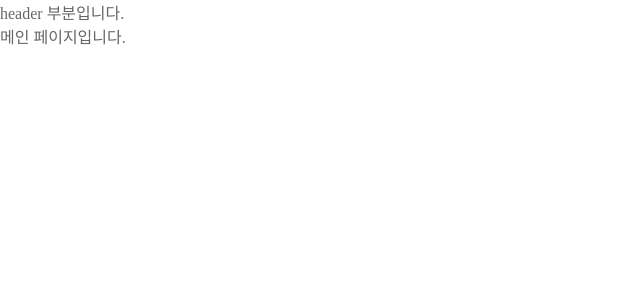
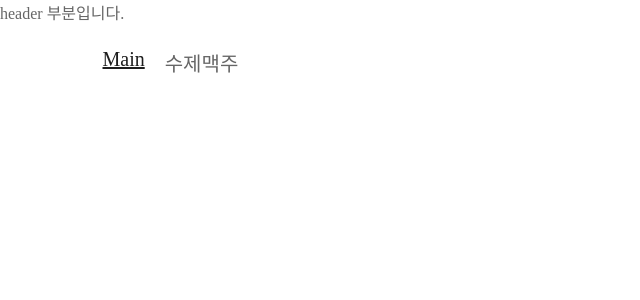
Before and after one commit to FS-2023-FestivalHolic/FH-Front, a React (Create React App) app: page / in a window 1280 px wide. Shown: the top 300 px of the page, without its empty margins (0-640 px from the left). Built offline with nearby package versions, Linux system fonts and the light colour scheme.

Commit message:
feat: navigation 구현 (#2) - 메인, 리스트, 상세에 쓰이는 navigation 구현 - Main 페이지에 추가

```diff
--- a/src/pages/Main.jsx
+++ b/src/pages/Main.jsx
@@ -1,5 +1,16 @@
+import styled from "styled-components";
+import Navigation from "../shared/Navigation";
+
 const Main = () => {
-    return <div>메인 페이지입니다.</div>;
-  };
+  return(
+    <Wrapper>
+      <Navigation />
+    </Wrapper>
+  );
+};
 
-  export default Main;
+const Wrapper = styled.div`
+  max-width: 1075px;
+  margin: 0 auto;
+`;
+export default Main;
--- /dev/null
+++ b/src/shared/Navigation.jsx
@@ -0,0 +1,38 @@
+import styled from "styled-components";
+import { NavLink } from "react-router-dom";
+
+export default function Navigation() {
+  return (
+    <Nav>
+      <StyledLink to="/">Main</StyledLink>
+      <StyledLink to="/beer">수제맥주</StyledLink>
+  </Nav>
+  );
+};
+
+
+const Nav = styled.nav`
+  max-width: 1075px;
+  margin: 0 auto;
+  padding: 24px 0;
+  display: flex;
+  justify-content: flex-start;
+  gap: 20px;
+`;
+
+const StyledLink = styled(NavLink)`
+  text-decoration: none;
+  white-space: nowrap;
+  font-size: 20px;
+  font-weight: 400;
+  color: #666666;
+
+  &:hover {
+    color: #1E1E1E;
+  }
+
+  &.active {
+    color: #1E1E1E;
+    text-decoration: underline;
+  }
+`;
```
